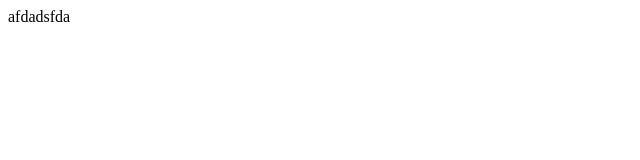
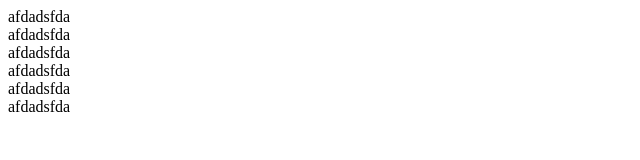
Before and after one commit to limeojin363/limeojin363.github.io, a plain HTML site: page index.html in a window 1280 px wide. Shown: the whole page, without its empty margins (0-640 px from the left). Drawn offline with Linux system fonts and the light colour scheme.

Commit message:
Add files via upload

```diff
--- a/index.html
+++ b/index.html
@@ -7,5 +7,6 @@
 </head>
 <body>
     <div>afdadsfda</div>
+    <div>afdadsfda</div><div>afdadsfda</div><div>afdadsfda</div><div>afdadsfda</div><div>afdadsfda</div>
 </body>
 </html>
```
